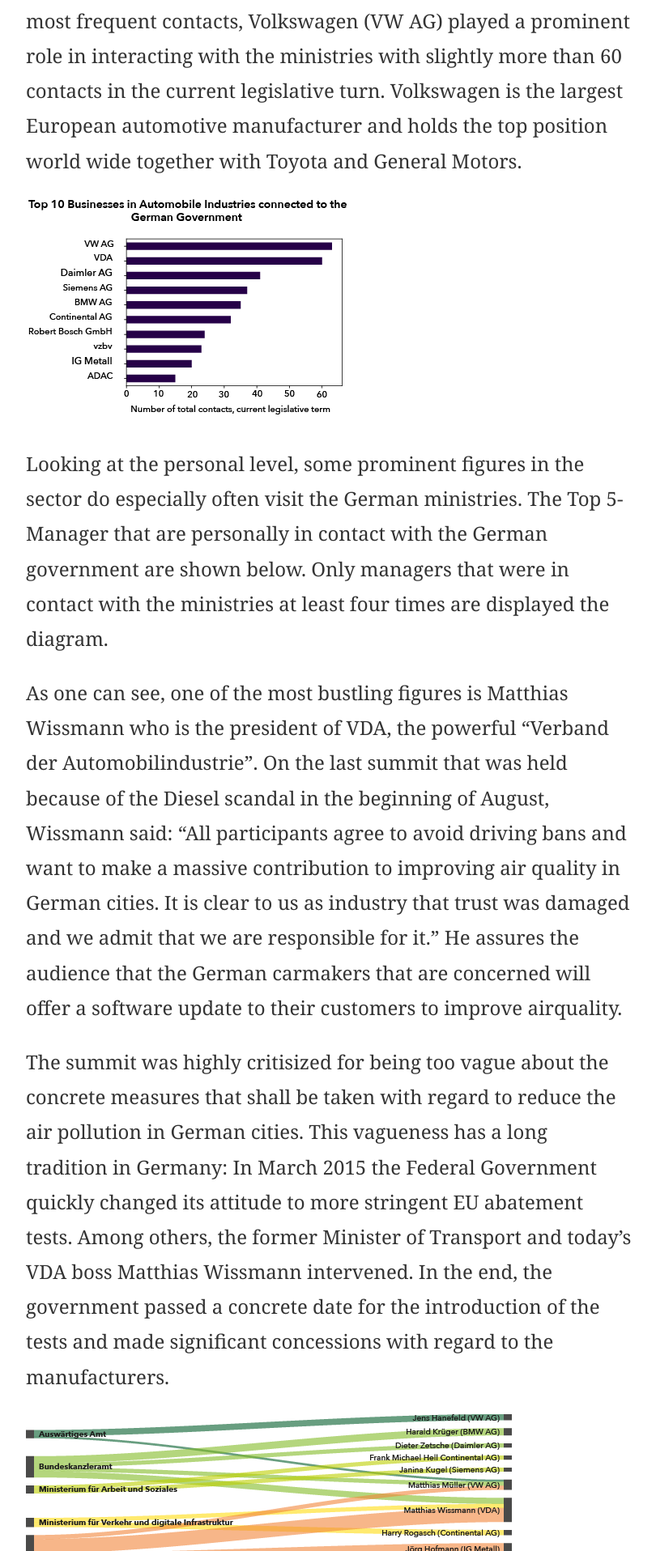
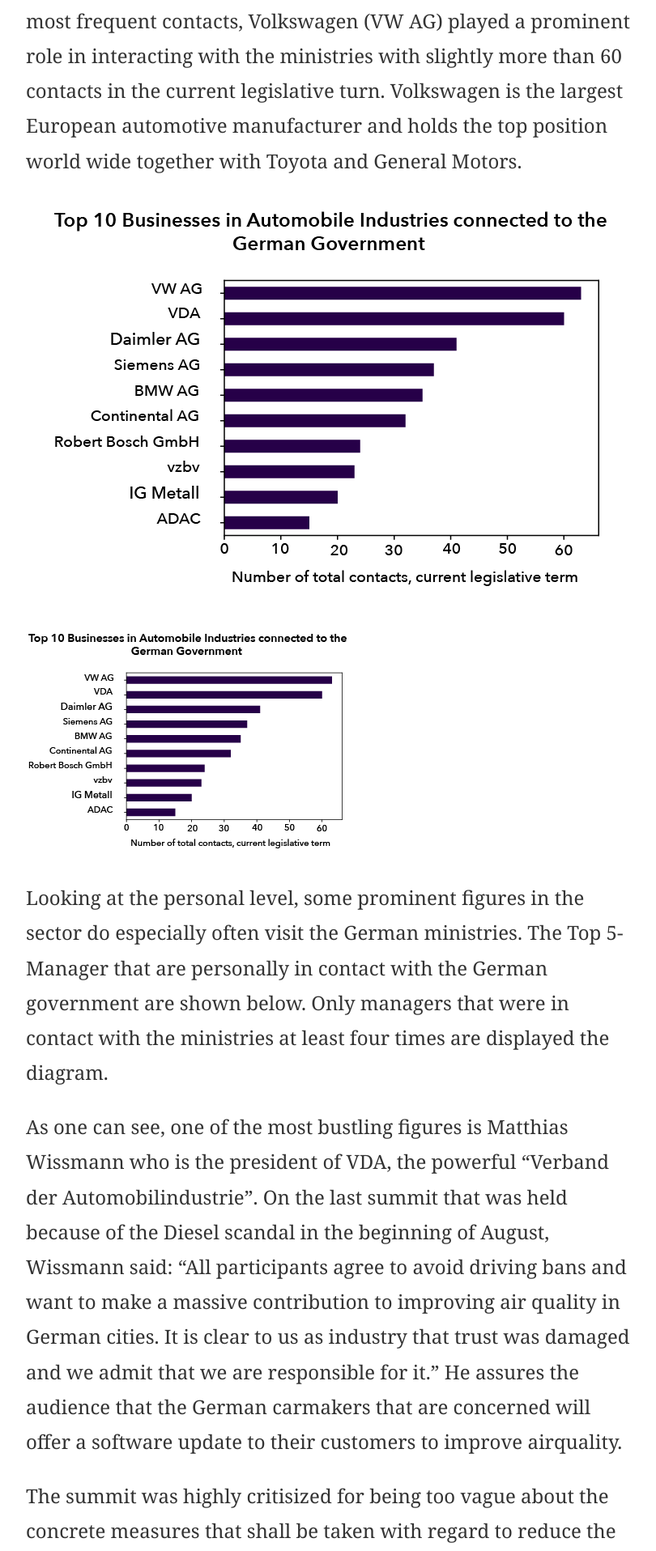
Before and after one commit to ElisaHarlan/studio-projects, a Jekyll site: the page built from docs/cars/index.md, in a window 1280 px wide. Shown: the part 3371-5287 px from the top of the page at 81% size, without its empty margins (233-1043 px from the left). Built offline with Jekyll 4.4.1, drawn with Linux system fonts in a browser that asks for light colours; our own code applies the rules of GitHub Pages for plain Markdown files.

Commit message:
new project

```diff
--- a/docs/cars/index.md
+++ b/docs/cars/index.md
@@ -16,6 +16,7 @@
 
 To melt down the manifold relationships and focus on the ten most frequent contacts, Volkswagen (VW AG) played a prominent role in interacting with the ministries with slightly more than 60 contacts in the current legislative turn. Volkswagen is the largest European automotive manufacturer and holds the top position world wide together with Toyota and General Motors.
 
+![](NEW_5.png)
 
 ![](READY_FINAL_Top_10_Lobbyists_Companies.png)
 
```
Also changed, not shown: docs/cars/NEW_5.png (added), 1 other file.
